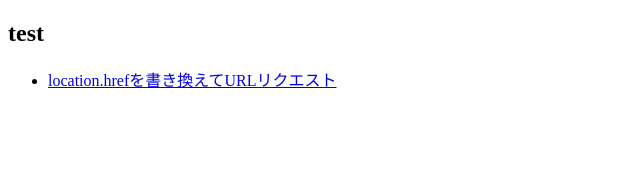
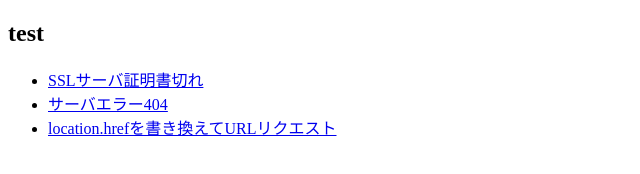
Before and after one commit to formula28/test, a plain HTML site: page docs/index.html in a window 1280 px wide. Shown: the whole page, without its empty margins (0-640 px from the left). Drawn offline with Linux system fonts and the light colour scheme.

Commit message:
Update index.html

```diff
--- a/docs/index.html
+++ b/docs/index.html
@@ -6,6 +6,8 @@
 <body>
 <h2>test</h2>
 <ul>
+<li><a href="https://pap3.idmng.jp">SSLサーバ証明書切れ</a></li>
+<li><a href="https://github.com/formula28/test/edit/master/README">サーバエラー404</a></li>
 <li><a href="./test_locationhref_update.html">location.hrefを書き換えてURLリクエスト</a></li>
 </ul>
 </body>
```
